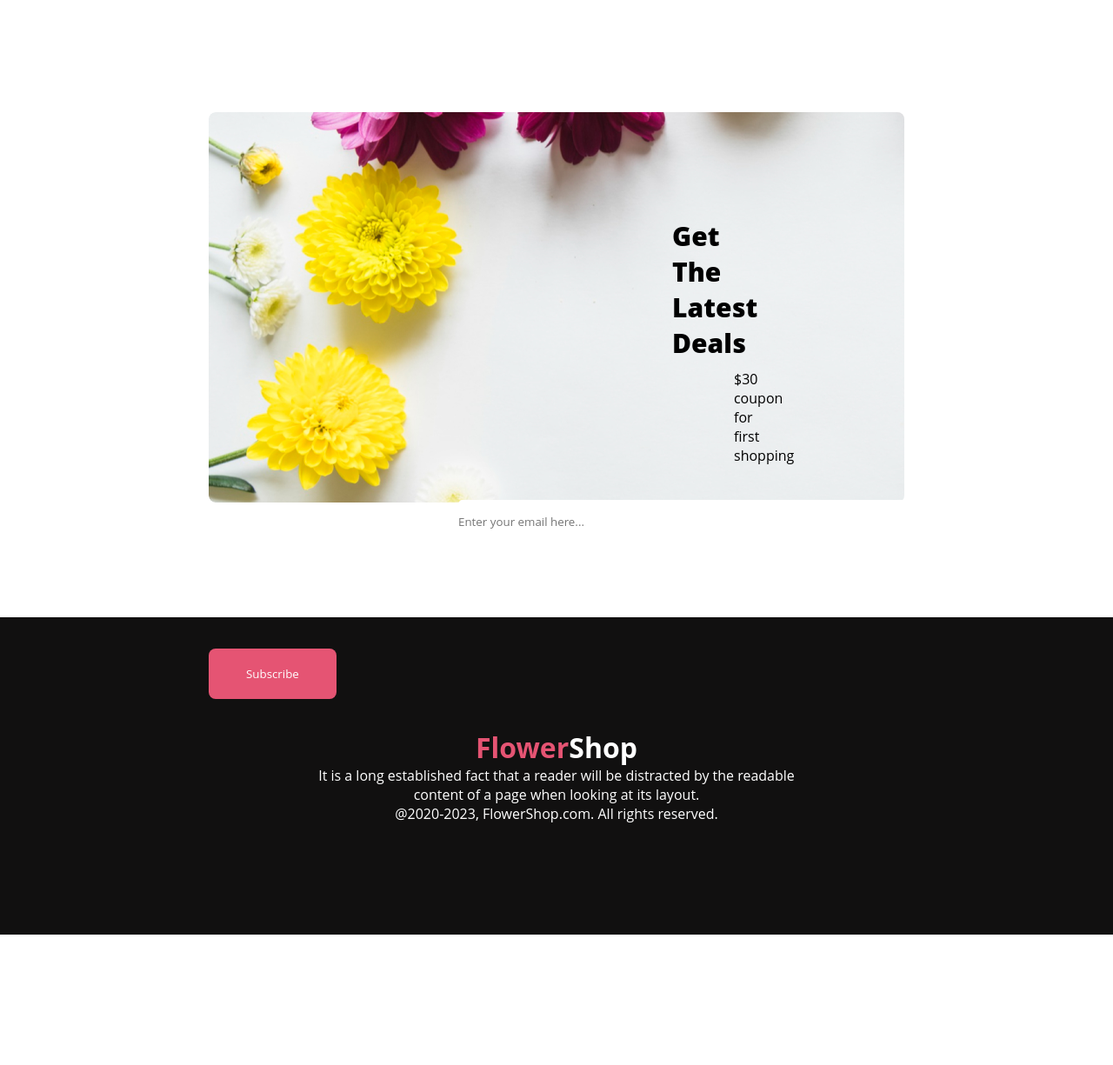
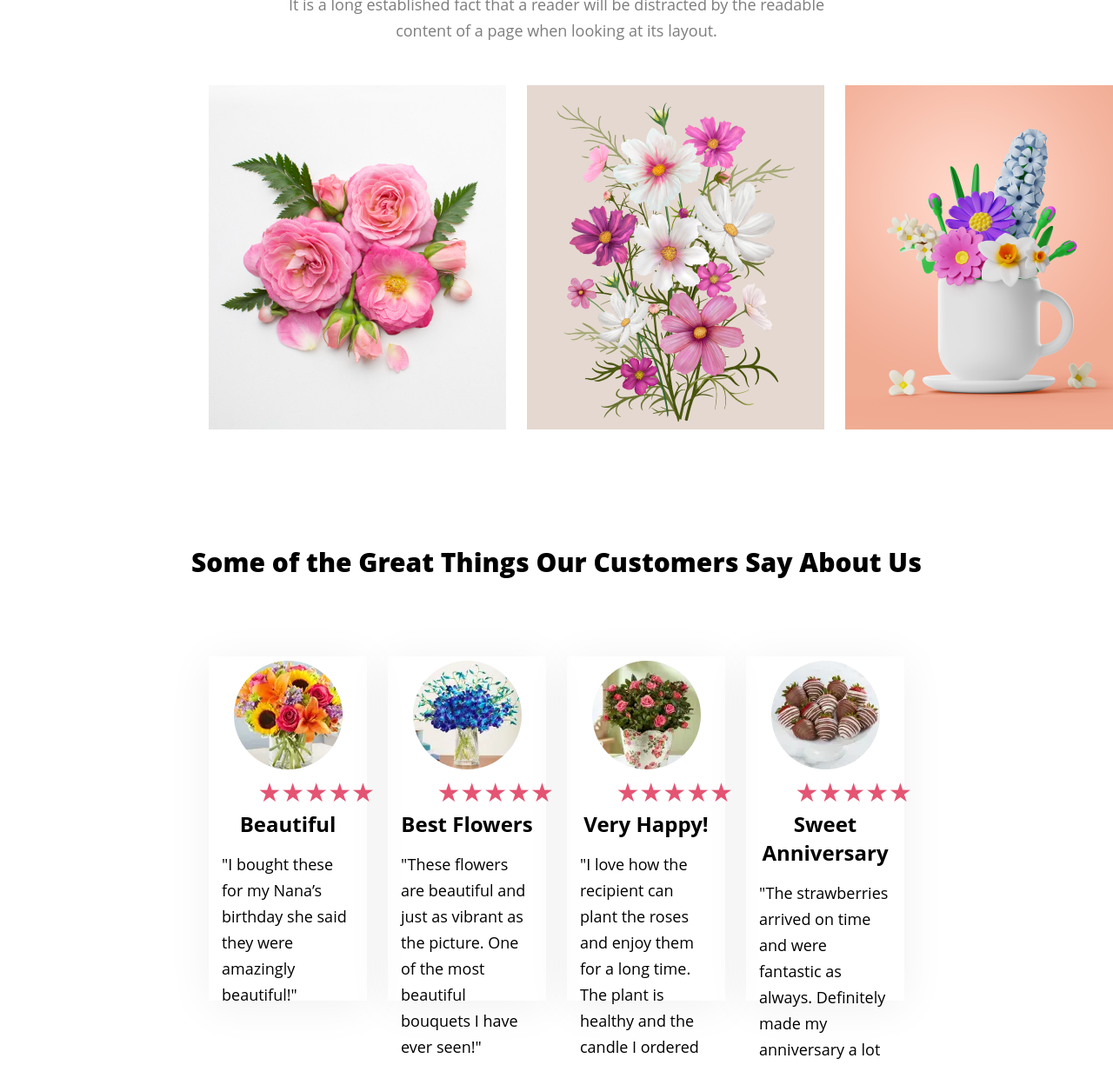
Before and after one commit to habib162/flower-shop-assignment-1, a plain HTML site: page index.html in a window 1280 px wide. Shown: the part 3158-4383 px from the top of the page at 87% size. Drawn offline with Linux system fonts and the light colour scheme.

Commit message:
Flower Shop assignment completed

```diff
--- a/css/style.css
+++ b/css/style.css
@@ -7,7 +7,6 @@
 
 .banner {
     background-color: rgba(229, 84, 115, 0.10);
-    /* height: 100vh; */
     display: flex;
     justify-content: space-between;
     height: 850px;
@@ -84,30 +83,36 @@ main {
     height: 538px;
 
 }
-.pink-flower-tree-1{
+
+.pink-flower-tree-1 {
     background-color: rgba(167, 33, 98, 0.15);
     margin-left: 240px;
 }
-.pink-flower-tree-1 img{
-    margin:110px 76px 0px 78px;
+
+.pink-flower-tree-1 img {
+    margin: 110px 76px 0px 78px;
 }
 
-.pink-flower-tree-2{
+.pink-flower-tree-2 {
     background-color: rgba(5, 151, 160, 0.15);
     margin-left: 24px;
 }
-.pink-flower-tree-2 img{
+
+.pink-flower-tree-2 img {
     margin: 117px 47px 51px;
 }
-.pink-flower-tree-3{
+
+.pink-flower-tree-3 {
     background-color: rgba(71, 125, 17, 0.15);
     margin-left: 24px;
     margin-right: 240px;
 }
-.pink-flower-tree-3 img{
+
+.pink-flower-tree-3 img {
     margin: 67px 75px 0px;
 }
-.ractangle-flower h3{
+
+.ractangle-flower h3 {
     text-align: center;
     margin-top: 32px;
     text-decoration: underline;
@@ -116,51 +121,77 @@ main {
 
 /* HOT DEAL */
 
-.hot-deal-container{
+.hot-deal-container {
     display: flex;
     justify-content: space-evenly;
     margin-top: 30px;
     background-color: rgba(229, 84, 115, 0.05);
 }
-.hot-deal-description h1{
+
+.hot-deal-description h1 {
     font-size: 30px;
     font-weight: 800;
     margin-top: 230px;
     text-align: center;
-    /* margin-left: 423px; */
 }
-.hot-deal-description p{
+
+.hot-deal-description p {
     font-size: 18px;
     font-weight: 400;
     margin-top: 24px;
     line-height: 30px;
     text-align: center;
-    /* margin-left: 395px; */
 }
-.hot-deal-description .btn-primary{
+
+.hot-deal-description .btn-primary {
 
     align-items: end;
     margin-top: 35px;
     margin-left: 230px;
 }
-.hot-deal-image{
+
+.hot-deal-image {
     margin-top: 100px;
     margin-bottom: 100px;
-    /* margin-right: 429px; */
 }
-.off-color{
-    color:#E55473;
+
+.off-color {
+    color: #E55473;
 }
 
 /* card style */
-.social-card{
+.social-card {
     display: flex;
     justify-content: space-evenly;
-    margin: 0px 240px;
+}
+
+.flower-card-1 {
+    margin-left: 240px;
+    margin-right: 24px;
+    width: 342px;
+    height: 396px;
+}
+
+.flower-card-2 {
+    width: 342px;
+    height: 396px;
+}
+
+.flower-card-3 {
+    margin-left: 24px;
+    width: 342px;
+    height: 396px;
+}
+
+.flower-card-4 {
+    margin-right: 240px;
+    margin-left: 24px;
+    width: 342px;
+    height: 396px;
 }
 
 /* latest deal */
-.latest-deal{
+.latest-deal {
     background-image: url("../images/Rectangle_9.png");
     background-repeat: no-repeat;
     background-size: cover;
@@ -169,32 +200,126 @@ main {
     border-radius: 8px;
     align-items: center;
 }
-.latest-deal h1{
+
+.latest-deal h1 {
     padding: 122px 533px 10px;
     font-size: 30px;
     font-weight: 800;
 }
-.latest-deal p{
+
+.latest-deal p {
     padding: 0px 604px 0px;
     font-size: 16px;
     font-weight: 400;
 }
 
-.latest-deal input{
+.latest-deal input {
     width: 600px;
-    height: 50px;
+    height: 55px;
     border: none;
     border-radius: 5px;
-    margin: 40px 15px 121px 287px;
+    margin: 40px 15px 121px 290px;
+    padding-left: 30px;
 }
-.latest-deal button{
+
+.latest-deal button {
     margin-right: 200px;
 }
 
-footer{
+footer {
     background-color: #111010;
     color: white;
     text-align: center;
     padding-top: 128px;
     padding-bottom: 128px;
 }
+
+footer p {
+    margin-top: 24px;
+    margin-bottom: 32px;
+    line-height: 30px;
+    font-size: 18px;
+    font-weight: 400;
+}
+
+
+/* Review style */
+
+.review-title {
+    text-align: center;
+    font-size: 30px;
+    font-weight: 800;
+}
+
+.all-review {
+    display: flex;
+}
+
+.review-1 {
+    width: 342px;
+    height: 396px;
+    box-shadow: 0px 6px 50px 0px rgba(0, 0, 0, 0.06);
+    margin-left: 240px;
+}
+
+.review-2 {
+    width: 342px;
+    height: 396px;
+    box-shadow: 0px 6px 50px 0px rgba(0, 0, 0, 0.06);
+    margin-left: 24px;
+}
+
+.review-3 {
+    width: 342px;
+    height: 396px;
+    box-shadow: 0px 6px 50px 0px rgba(0, 0, 0, 0.06);
+    margin-left: 24px;
+}
+
+.review-4 {
+    width: 342px;
+    height: 396px;
+    box-shadow: 0px 6px 50px 0px rgba(18, 3, 3, 0.06);
+    margin-right: 240px;
+    margin-left: 24px;
+}
+
+.star {
+    display: flex;
+    color: #E55473;
+    font-size: 30px;
+    padding-left: 31%;
+}
+
+.all-review img {
+    display: block;
+    margin: 5px auto;
+}
+
+.review-title-comment {
+    text-align: center;
+    margin-bottom: 10px;
+}
+
+.review-description {
+    font-size: 18px;
+    font-weight: 400;
+    margin: 15px;
+    line-height: 30px;
+}
+
+/* delivery boy */
+
+.delivery-container {
+    background-color: rgba(39, 39, 39, 0.05);
+    margin: 128px 240px;
+    display: flex;
+    justify-content: space-evenly;
+    width: 1440px;
+    height: 320px;
+    align-items: center;
+}
+
+.delivery-man>p {
+    margin-top: 20px;
+}
--- a/index.html
+++ b/index.html
@@ -40,8 +40,22 @@
                     <h3>Pink Flower Tree</h3>
                 </div>
             </div>
+            <br><br>
+            <div class="delivery-container">
+                <div class="delivery-man">
+                    <img src="images/Group_57.png" alt="">
+                    <p>Same Day Delivery. Click & Collect.</p>
+                </div>
+                <div class="delivery-man">
+                    <img src="images/Group_58.png" alt="">
+                    <p>Fresh Flowers. Local Growers.</p>
+                </div>
+                <div class="delivery-man">
+                    <img src="images/Group_59.png" alt="">
+                    <p>24/7 Free Support.</p>
+                </div>
+            </div>
         </section>
-        <br><br><br><br>
         <section>
             <div class="hot-deal-container">
                 <div class="hot-deal-description">
@@ -62,10 +76,67 @@
                     when looking at its layout.</p>
             </div>
             <div class="social-card">
-                <div class="flower-card"><img src="images/Flower_01.png" alt="" class="card-image-1"></div>
-                <div class="flower-card"><img src="images/Rectangle_4.png" alt="" class="card-image-2"></div>
-                <div class="flower-card"><img src="images/Rectangle_5.png" alt="" class="card-image-3"></div>
-                <div class="flower-card"><img src="images/Rectangle_6.png" alt="" class="card-image-4"></div>
+                <div class="flower-card-1"><img src="images/Flower_01.png" alt=""></div>
+                <div class="flower-card-2"><img src="images/Rectangle_4.png" alt=""></div>
+                <div class="flower-card-3"><img src="images/Rectangle_5.png" alt=""></div>
+                <div class="flower-card-4"><img src="images/Rectangle_6.png" alt=""></div>
+            </div>
+            <br><br><br><br><br><br>
+            <h1 class="review-title">Some of the Great Things Our Customers Say About Us</h1>
+            <br><br><br><br>
+            <div class="all-review">
+                <div class="review-1">
+                    <img src="images/flower1.jpg" alt="">
+                    <div class="star">
+                        <div class="review-star">★</div>
+                        <div class="review-star">★</div>
+                        <div class="review-star">★</div>
+                        <div class="review-star">★</div>
+                        <div class="review-star">★</div>
+                    </div>
+                    <h1 class="review-title-comment">Beautiful</h1>
+                    <p class="review-description">"I bought these for my Nana’s birthday she said they were amazingly
+                        beautiful!"</p>
+                </div>
+                <div class="review-2">
+                    <img src="images/flower2.jpg" alt="">
+                    <div class="star">
+                        <div class="review-star">★</div>
+                        <div class="review-star">★</div>
+                        <div class="review-star">★</div>
+                        <div class="review-star">★</div>
+                        <div class="review-star">★</div>
+                    </div>
+                    <h1 class="review-title-comment">Best Flowers</h1>
+                    <p class="review-description">"These flowers are beautiful and just as vibrant as the picture. One
+                        of the most beautiful bouquets I have ever seen!"</p>
+                </div>
+                <div class="review-3">
+                    <img src="images/flower3.jpg" alt="">
+                    <div class="star">
+                        <div class="review-star">★</div>
+                        <div class="review-star">★</div>
+                        <div class="review-star">★</div>
+                        <div class="review-star">★</div>
+                        <div class="review-star">★</div>
+                    </div>
+                    <h1 class="review-title-comment">Very Happy!</h1>
+                    <p class="review-description">"I love how the recipient can plant the roses and enjoy them for a
+                        long time. The plant is healthy and the candle I ordered with it smells great!"</p>
+                </div>
+                <div class="review-4">
+                    <img src="images/flower4.jpg" alt="">
+                    <div class="star">
+                        <div class="review-star">★</div>
+                        <div class="review-star">★</div>
+                        <div class="review-star">★</div>
+                        <div class="review-star">★</div>
+                        <div class="review-star">★</div>
+                    </div>
+                    <h1 class="review-title-comment">Sweet Anniversary</h1>
+                    <p class="review-description">"The strawberries arrived on time and were fantastic as always.
+                        Definitely made my anniversary a lot sweeter!"</p>
+                </div>
             </div>
             <br><br><br><br><br><br>
             <section>
@@ -85,10 +156,10 @@
     </main>
     <footer>
         <h1><span class="off-color">Flower</span>Shop</h1>
-        <p>It is a long established fact that a reader will be distracted by the readable <br> content of a page when looking at its layout.</p>
-        <p>@2020-2023, FlowerShop.com. All rights reserved. </p>
+        <p>It is a long established fact that a reader will be distracted by the readable <br> content of a page when
+            looking at its layout.</p>
+        <small>&copy; 2020-2023, FlowerShop.com. All rights reserved. </small>
     </footer>
-    <br><br><br><br><br><br>
 </body>
 
 </html>
```
Also changed, not shown: images/flower1.jpg (added), images/flower2.jpg (added), images/flower3.jpg (added), images/flower4.jpg (added). Lines whose indentation alone changed are shown as unchanged.
